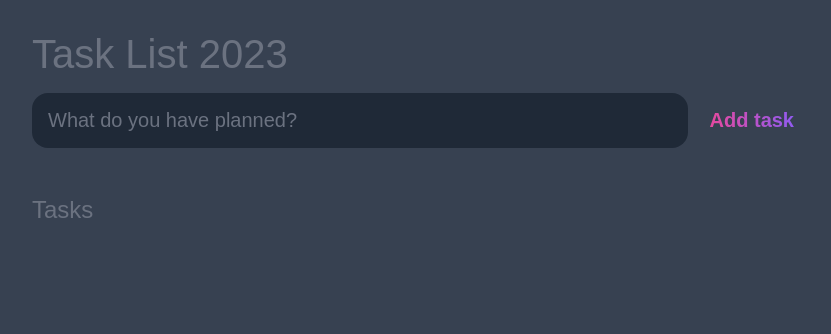
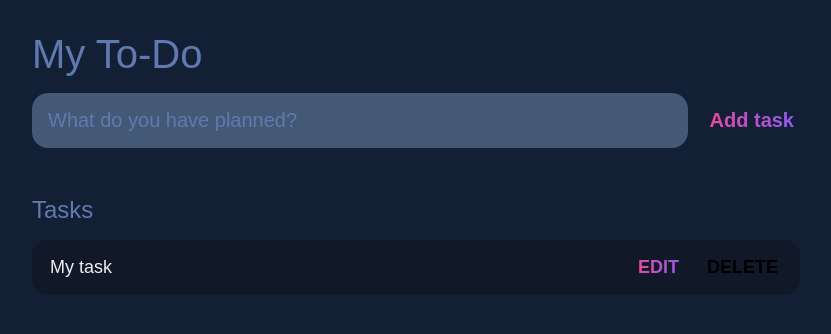
Before and after one commit to TsegaNeshAbera/Demo_toDo, a plain HTML site: page index.html in a window 1280 px wide. Shown: the whole page, without its empty margins (224-1055 px from the left). Drawn offline with Linux system fonts and the light colour scheme.

Commit message:
git commit

```diff
--- a/index.html
+++ b/index.html
@@ -4,14 +4,14 @@
         <meta charset="UTF-8">
         <meta http-equiv="X-UA-Compatible" content="IE=edge">
         <meta name="viewport" content="width=device-width, initial-scale=1.0">
-        <title>Task List 2023</title>
+        <title>My To-Do</title>
 
         <link rel="stylesheet" href="main.css" />
     </head>
     <body>
 
         <header>
-            <h1>Task List 2023</h1>
+            <h1>My To-Do</h1>
             <form id="new-task-form">
                 <input
                    type="text"
@@ -31,6 +31,21 @@
 
                 <div id="tasks">
 
+                    <div class="task">
+                        <div class="content">
+                            <input
+                            type="text"
+                            class="text"
+                            value="My task"
+                            readonly
+                            />
+                        </div>
+                        <div class="actions">
+                            <button class="edit">Edit</button>
+                            <button class="delete">Delete</button>
+                        </div>
+                    </div>
+
                 </div>
             </section>
 
--- a/main.css
+++ b/main.css
@@ -1,8 +1,8 @@
 :root {
-    --dark: #374151;
-    --darker: #1F2937;
+    --dark: #131f34;
+    --darker: #445975;
     --darkest: #111827;
-    --gray: #6B7280;
+    --gray: #607ab0;
     --light: #eee;
     --pink: #EC4899;
     --purple: #8B5Cf6;
@@ -147,10 +147,9 @@ main {
 
 .task .actions .edit {
     background-image: linear-gradient(to right, var(--pink), var(--purple));
-    -webkit-background-clip: text;
-    -webkit-text-fill-color: transparent;
+   -webkit-background-clip: text;
+   -webkit-text-fill-color: transparent;
 }
 
 .task .action .delete {
-    color: crimson;
-}
+    color: crimson}
--- a/main.js
+++ b/main.js
@@ -1,17 +1,18 @@
-window.addEventListener('load'), () => {
+window.addEventListener('load', () => {
     const form = document.querySelector("#new-task-form");
     const input = document.querySelector("#new-task-input");
-    const list_el = document.querySelector("#tasks");
+    const list_el = document.querySelector("#tasks")});
 
-    form.addEventListener('submit'), (e) => {
+    form.addEventListener('submit', (e) => {
         e.preventDefault();
 
         const task = input.value;
 
         if (!task) {
             alert("Please fill out the task");
-        return;        }
-    }
+        return;
+        }
+    });
 
     const task_el = document.createElement("div");
     task_el.classList.add("task");
@@ -22,7 +23,7 @@ window.addEventListener('load'), () => {
     task_el.appendChild(task_content_el);
 
     const task_input_el = document.createElement("input");
-    task_input_el.classicList.add("text");
+    task_input_el.classList.add("text");
     task_input_el.type = "text";
     task_input_el.value = task;
     task_input_el.setAttribute("readonly", "readonly");
@@ -30,14 +31,14 @@ window.addEventListener('load'), () => {
     task_content_el.appendChild(task_input_el);
 
     const task_action_el = document.createElement("div")
-    task_action_el.classicList.add("action");
+    task_action_el.classList.add("action");
 
     const task_edit_el = document.createElement("button");
-    task_edit_el.classicList.add("edit");
+    task_edit_el.classList.add("edit");
     task_edit_el.innerHTML = ("Edit");
 
     const task_delete_el = document.createElement("button");
-    task_delete_el.classicList.add("delete");
+    task_delete_el.classList.add("delete");
     task_delete_el.innerHTML = ("Delete");
 
     task_action_el.appendChild(task_edit_el);
@@ -61,6 +62,5 @@ window.addEventListener('load'), () => {
     });
 
     task_delete_el.addEventListener('click'), () => {
-        list_el.removeCilde(task-el);
+        list_el.removeChild(task-el);
     };
-};
```
